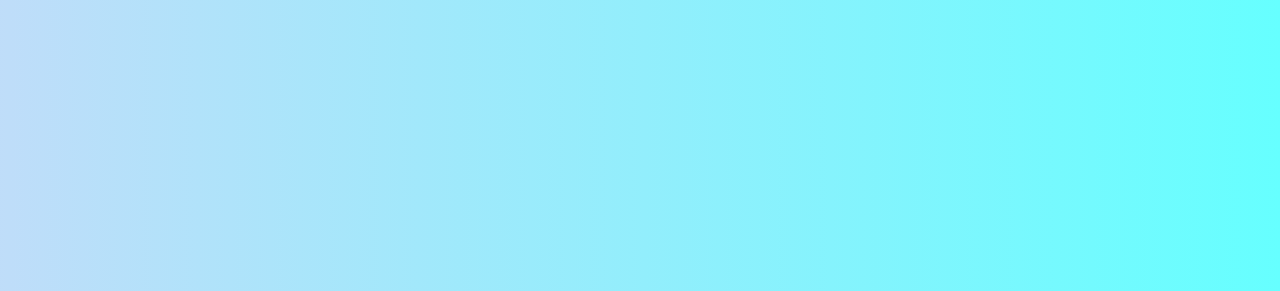
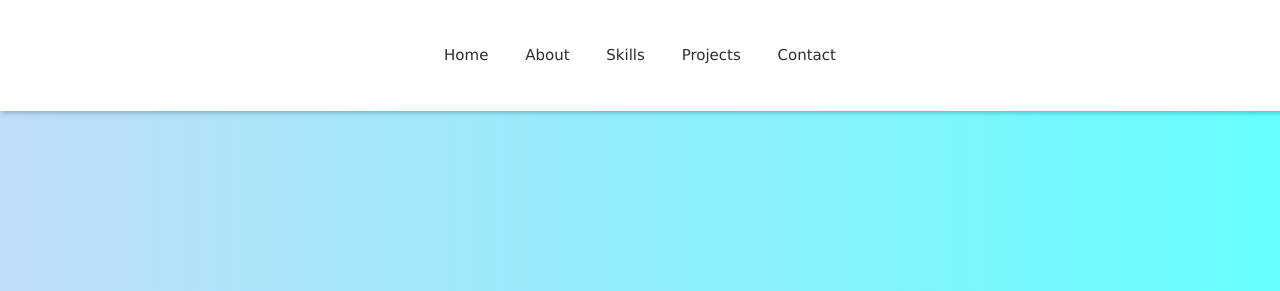
Before and after one commit to FairoozAzim/my-portfolio, a plain HTML site: page index.html in a window 1280 px wide. Shown: the top 291 px of the page. Drawn offline with nearby package versions, Linux system fonts and the light colour scheme.

Commit message:
navbar update

```diff
--- a/index.html
+++ b/index.html
@@ -15,10 +15,20 @@
 </head>
 
 <body>
-    <section class="bg-image">
+    <div id="navbar">
+        <nav>
+            <a class="active" href="#home">Home</a>
+            <a href="#about">About</a>
+            <a href="#skills">Skills</a>
+            <a href="#projects">Projects</a>
+            <a href="#contact">Contact</a>
+        </nav>
+
+    </div>
+    <section class="bg-image" id="home">
         <h1>I'm <span>Fairooz Azim</span> <br> A front-end Web Developer </h1>
     </section>
-    <section class="my-bio">
+    <section class="my-bio" id="skills">
         <div class="heading">
             <h1>My Skills</h1>
             <p>Far far away, behind the word mountains.</p>
@@ -42,11 +52,11 @@
                     <div class="w3-container w3-blue" style="width:20%">20%</div>
                 </div> <br><br>
                 <a href="#contact">Hire Me</a>
-                <a href="#" target="_blank">Downlaod CV</a>
+                <a href="#" target="_blank">Download CV</a>
             </div>
         </div>
     </section>
-    <section class="my-projects">
+    <section class="my-projects" id="projects">
         <div class="heading">
             <h1>My Projects</h1>
             <p>Far far away, behind the word mountains, far from the countries Vokalia and Consonantia</p>
--- a/main.css
+++ b/main.css
@@ -1,11 +1,43 @@
 body {
     font-family: 'Nunito', Arial, sans-serif;
     margin: 0;
+    scroll-behavior: smooth;
 }
 
 *,
 *::before {
     box-sizing: border-box;
+}
+
+#navbar {
+    text-align: center;
+    overflow: hidden;
+    padding: 30px;
+    background-color: white;
+    position: sticky;
+    top: 0;
+    box-shadow: 2px 2px 5px grey;
+    align-items: center;
+    justify-content: center;
+}
+
+#navbar a {
+    display: inline-block;
+    text-align: center;
+    text-decoration: none;
+    color: rgb(44, 45, 46);
+    padding: 14px 16px;
+    font-size: 15px;
+}
+
+#navbar a:hover {
+    text-decoration: underline;
+    color: cornflowerblue;
+}
+
+#navbar a .active {
+    background-color: cornflowerblue;
+    color: white;
 }
 
 .bg-image {
```
